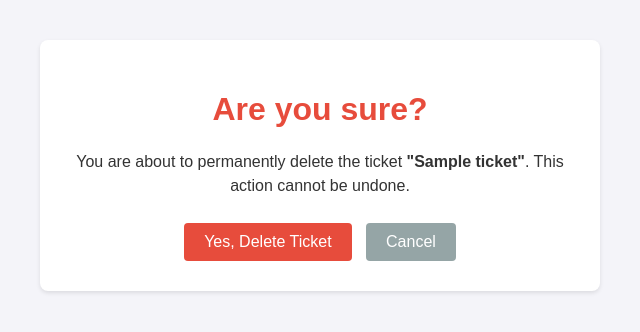
After one commit to alexandre-dev-master/helpdesk-app, a Django app: page /1/delete/ in a window 1280 px wide. The commit adds this page. Shown: the top 332 px of the page, without its empty margins (0-640 px from the left). Run offline with Django 5.2, Linux system fonts and the light colour scheme; tables that the repository leaves empty hold one stand-in row (values such as "Sample post").

Commit message:
feat: complete CRUD lifecycle by adding update and delete features with status field

```diff
--- a/tickets/forms.py
+++ b/tickets/forms.py
@@ -14,7 +14,7 @@ class TicketForm(forms.ModelForm):
     class Meta:
         model = Ticket
         # We only expose fields that the user should fill
-        fields = ['title', 'description', 'priority']
+        fields = ['title', 'description', 'priority', 'status']
 
         # Adding HTML attributes to style fields nicely later
         widgets = {
--- /dev/null
+++ b/tickets/templates/tickets/ticket_confirm_delete.html
@@ -0,0 +1,31 @@
+<!DOCTYPE html>
+<html lang="en">
+<head>
+    <meta charset="UTF-8">
+    <meta name="viewport" content="width=device-width, initial-scale=1.0">
+    <title>Delete Ticket #{{ object.id }}</title>
+    <style>
+        body { font-family: Arial, sans-serif; margin: 40px; background-color: #f4f4f9; color: #333; }
+        .container { background: #fff; padding: 30px; border-radius: 8px; box-shadow: 0 2px 4px rgba(0,0,0,0.1); max-width: 500px; text-align: center; }
+        h1 { color: #e74c3c; }
+        p { font-size: 16px; margin-bottom: 25px; line-height: 1.5; }
+        .btn-danger { background-color: #e74c3c; color: white; padding: 10px 20px; border: none; border-radius: 4px; cursor: pointer; font-size: 16px; }
+        .btn-danger:hover { background-color: #c0392b; }
+        .btn-cancel { background-color: #95a5a6; text-decoration: none; color: white; padding: 10px 20px; border-radius: 4px; font-size: 16px; margin-left: 10px; display: inline-block; }
+    </style>
+</head>
+<body>
+
+    <div class="container">
+        <h1>Are you sure?</h1>
+        <p>You are about to permanently delete the ticket <strong>"{{ object.title }}"</strong>. This action cannot be undone.</p>
+
+        <form method="POST">
+            {% csrf_token %}
+            <button type="submit" class="btn-danger">Yes, Delete Ticket</button>
+            <a href="{% url 'ticket_detail' object.id %}" class="btn-cancel">Cancel</a>
+        </form>
+    </div>
+
+</body>
+</html>
--- a/tickets/templates/tickets/ticket_detail.html
+++ b/tickets/templates/tickets/ticket_detail.html
@@ -35,6 +35,8 @@
         </div>
 
         <a href="{% url 'ticket_list' %}" class="btn-back">← Back to Dashboard</a>
+        <a href="{% url 'ticket_update' ticket.id %}" style="background-color: #f39c12; text-decoration: none; color: white; padding: 10px 15px; border-radius: 4px; font-size: 14px; display: inline-block; margin-left: 10px;">Edit Ticket</a>
+        <a href="{% url 'ticket_delete' ticket.id %}" style="background-color: #e74c3c; text-decoration: none; color: white; padding: 10px 15px; border-radius: 4px; font-size: 14px; display: inline-block; margin-left: 10px;">Delete Ticket</a>
     </div>
 
 </body>
--- a/tickets/templates/tickets/ticket_form.html
+++ b/tickets/templates/tickets/ticket_form.html
@@ -39,6 +39,12 @@
                 {{ form.priority }}
             </div>
 
+            <div class="form-group">
+                <label for="{{ form.status.id_for_label }}">Status</label>
+                {{ form.status }}
+            </div>
+
+
             <button type="submit" class="btn">Submit Ticket</button>
             <a href="{% url 'ticket_list' %}" class="btn-cancel">Cancel</a>
         </form>
--- a/tickets/urls.py
+++ b/tickets/urls.py
@@ -4,10 +4,12 @@ Maps web requests to the appropriate views.
 """
 
 from django.urls import path
-from .views import TicketListView, TicketCreateView, TicketDetailView
+from .views import TicketListView, TicketCreateView, TicketDetailView, TicketUpdateView, TicketDeleteView
 
 urlpatterns = [
     path('', TicketListView.as_view(), name='ticket_list'),
     path('new/', TicketCreateView.as_view(), name='ticket_create'),
-    path('<int:pk>/', TicketDetailView.as_view(), name='ticket_detail'), # Dinamic routing for ticket details
+    path('<int:pk>/', TicketDetailView.as_view(), name='ticket_detail'),
+    path('<int:pk>/edit/', TicketUpdateView.as_view(), name='ticket_update'),
+    path('<int:pk>/delete/', TicketDeleteView.as_view(), name='ticket_delete'),
 ]
--- a/tickets/views.py
+++ b/tickets/views.py
@@ -1,4 +1,4 @@
-from django.views.generic import ListView, CreateView, DetailView
+from django.views.generic import ListView, CreateView, DetailView, UpdateView, DeleteView
 from django.urls import reverse_lazy
 from .models import Ticket
 from .forms import TicketForm
@@ -25,3 +25,22 @@ class TicketDetailView(DetailView):
     model = Ticket
     template_name = 'tickets/ticket_detail.html'
     context_object_name = 'ticket' # Singular form for a single object
+
+class TicketUpdateView(UpdateView):
+    """
+    View to handle updating an existing ticket.
+    Reuses the TicketForm and ticket_form.html template.
+    """
+    model = Ticket
+    form_class = TicketForm
+    template_name = 'tickets/ticket_form.html' # Reusing the template!
+    success_url = reverse_lazy('ticket_list')
+
+class TicketDeleteView(DeleteView):
+    """
+    View to handle deleting an existing ticket.
+    Asks for confirmation before removing the record from the database.
+    """
+    model = Ticket
+    template_name = 'tickets/ticket_confirm_delete.html' # HTML for safety confirmation
+    success_url = reverse_lazy('ticket_list') # Redirects back to list after deleting
```
